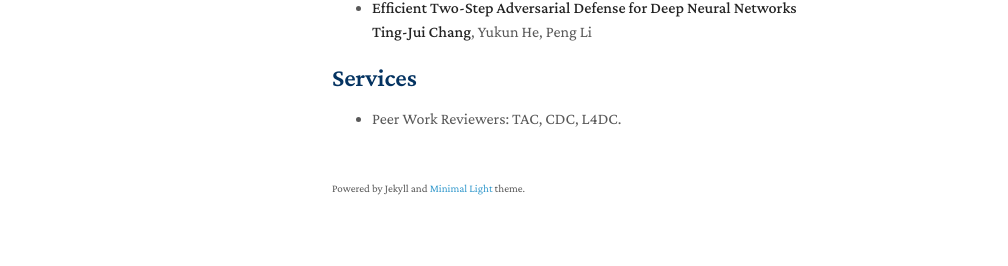
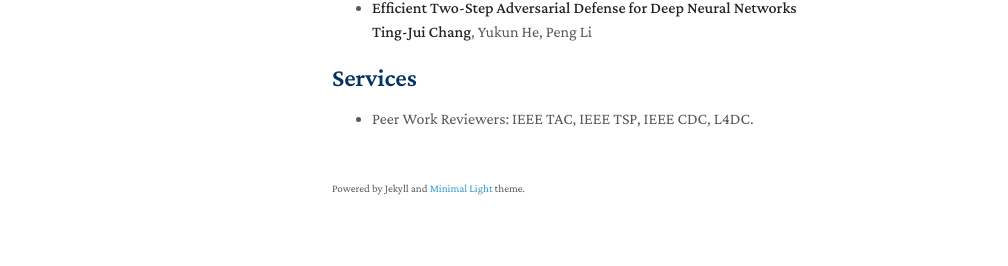
Before and after one commit to tingjui/MyWeb, a Jekyll site: the page built from index.md, in a window 1280 px wide. Shown: the part 1284-1550 px from the top of the page, without its empty margins (138-1146 px from the left). Built offline with Jekyll 4.4.1, drawn with Linux system fonts in a browser that asks for light colours; nearby versions of some CDN libraries; a style sheet for code colours, icons or effects is not loaded.

Commit message:
Update index.md

```diff
--- a/index.md
+++ b/index.md
@@ -82,4 +82,4 @@ Adversarial Disturbances**
 
 ## Services
 
-- Peer Work Reviewers: TAC, CDC, L4DC.
+- Peer Work Reviewers: IEEE TAC, IEEE TSP, IEEE CDC, L4DC.
```
